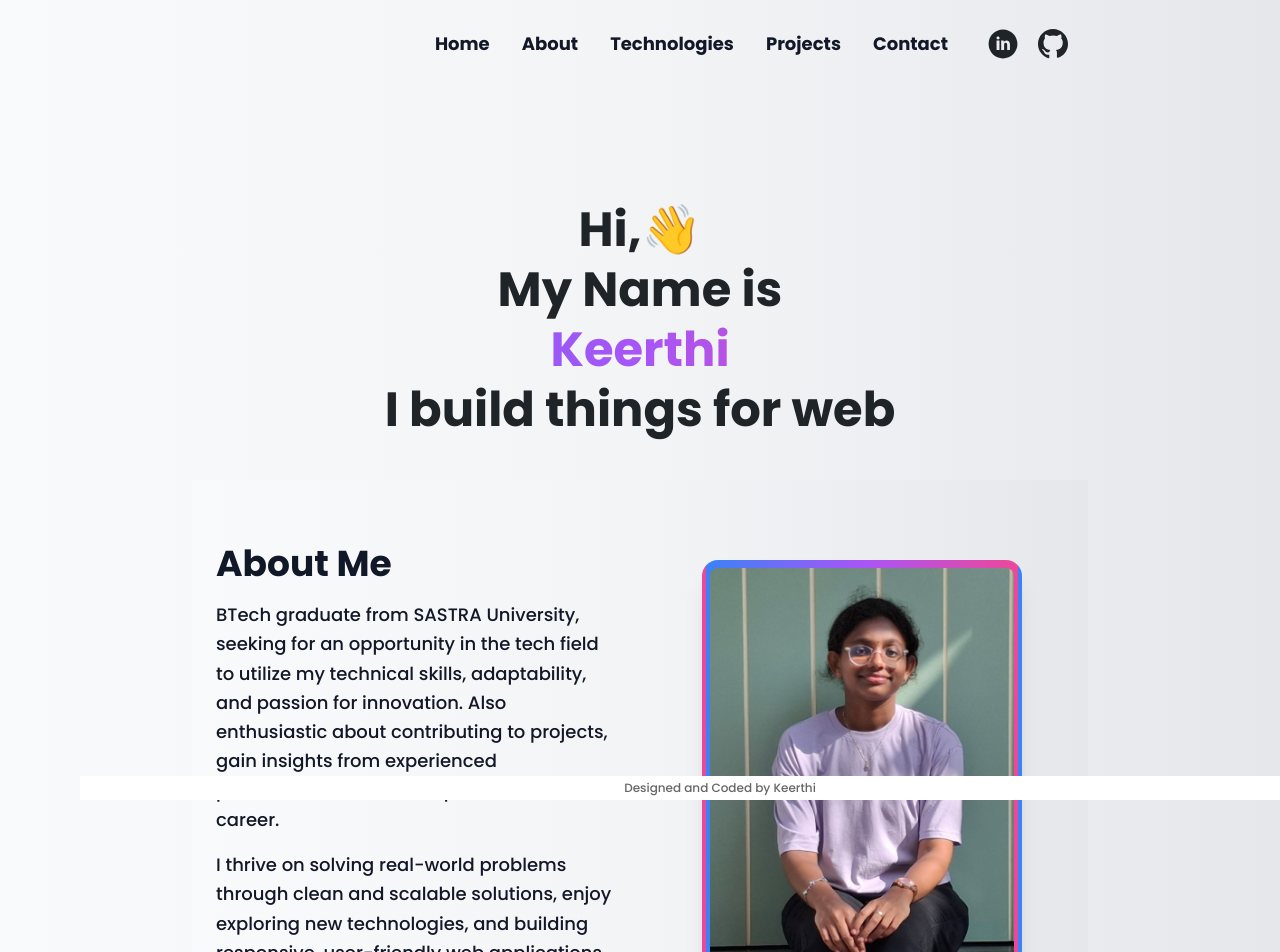
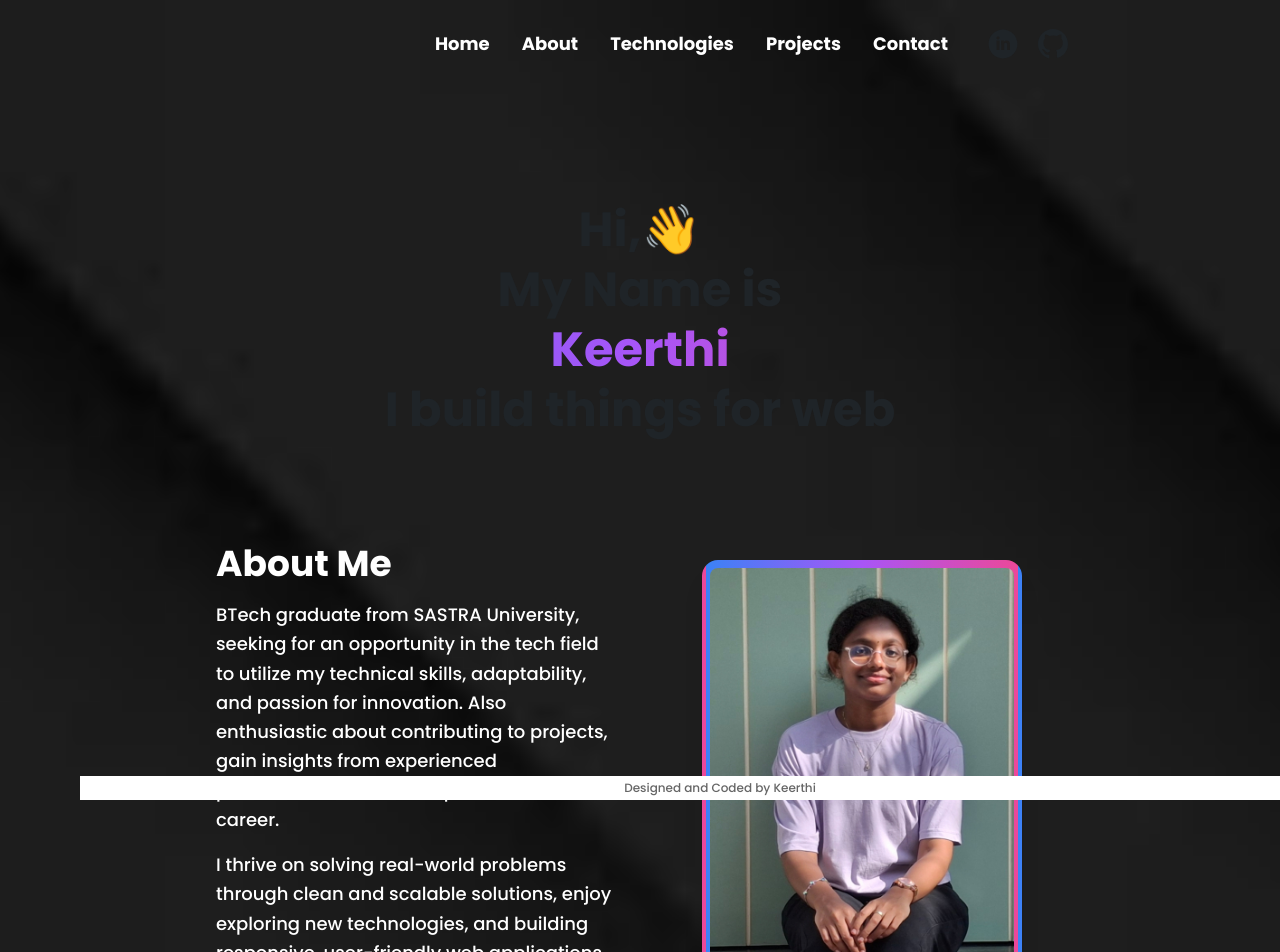
Before and after one commit to VennaKeerthi/Portfolio, a React (Create React App) app: page / in a window 1280 px wide. Shown: the top 952 px of the page. Built offline with nearby package versions, Linux system fonts and the light colour scheme.

Commit message:
modified

```diff
--- a/src/Pages/About.js
+++ b/src/Pages/About.js
@@ -9,7 +9,7 @@ function About() {
       <div className="max-w-6xl mx-auto flex flex-col md:flex-row items-center gap-10">
 
         {/* Left Side - About Me Text */}
-        <div className="flex-1 text-center md:text-left">
+        <div className="flex-1 text-center md:text-left text-white">
           <h2 className="text-3xl md:text-4xl font-bold mb-4">About Me</h2>
           <p className="text-lg leading-relaxed mb-4">
             {personalDetails.about}
--- a/src/index.css
+++ b/src/index.css
@@ -50,9 +50,16 @@ h3{
 /* Body settings */
 body {
   font-family: "Poppins", sans-serif;
-  @apply bg-gradient-to-r from-gray-50 via-gray-100 to-gray-200 dark:from-gray-900 dark:via-gray-800 dark:to-gray-900 text-gray-900 dark:text-gray-100;
-  overflow-x: hidden;
+  background-image: url('/public/bg.jpg');
+  background-size: cover;       /* make the image cover the entire viewport */
+  background-position: center;  /* center the image */
+  background-repeat: no-repeat; /* prevent repeating */
+  min-height: 100vh;            /* ensure it fills the screen */
+  color: white;                 /* set text color for contrast */
 }
+
+
+
 
 /* Hide scrollbar for Chrome, Safari, Opera */
 body::-webkit-scrollbar {
```
Also changed, not shown: public/bg.jpg (added).
